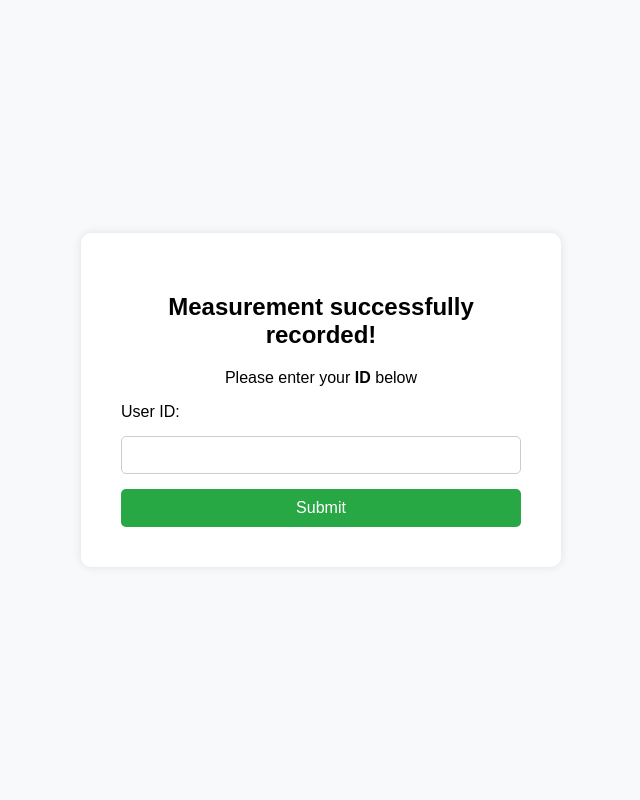
After one commit to Infonioknight/Uniform-Measurements, a Flask app: page /entry_submission in a window 1280 px wide. The commit adds this page. Shown: the whole page, without its empty margins (319-959 px from the left). Run offline with Flask 3, Linux system fonts and the light colour scheme.

Commit message:
ID and submission

```diff
--- a/app.py
+++ b/app.py
@@ -85,14 +85,14 @@ def check_landmarks_visibility(landmarks, mode):
         if visible_counter == 10:
             if mode == 1:
                 if not all_visible_once_logged:
-                    shoulder_distance = round((calculate_distance(session['landmark_coords']['Right Shoulder'], session['landmark_coords']['Left Shoulder']) * 1.33) * session['scaling_factor'], 2)
-                    hip_distance = round((calculate_distance(session['landmark_coords']['Right Hip'], session['landmark_coords']['Left Hip']) * 3.7) * session['scaling_factor'], 2)
-                    torso_height = round((calculate_distance(session['landmark_coords']['Right Shoulder'], session['landmark_coords']['Right Hip']) * 0.95) * session['scaling_factor'], 2)
-                    leg_height = round((calculate_distance(session['landmark_coords']['Right Hip'], session['landmark_coords']['Right Foot']) * 1.2) * session['scaling_factor'], 2)
-                    thigh_radius = round((calculate_distance(session['landmark_coords']['Right Hip'], session['landmark_coords']['Left Hip']) * 2) * session['scaling_factor'], 2)
+                    session['shoulder_distance'] = round((calculate_distance(session['landmark_coords']['Right Shoulder'], session['landmark_coords']['Left Shoulder']) * 1.33) * session['scaling_factor'], 2)
+                    session['hip_distance'] = round((calculate_distance(session['landmark_coords']['Right Hip'], session['landmark_coords']['Left Hip']) * 3.7) * session['scaling_factor'], 2)
+                    session['torso_height'] = round((calculate_distance(session['landmark_coords']['Right Shoulder'], session['landmark_coords']['Right Hip']) * 0.95) * session['scaling_factor'], 2)
+                    session['leg_height'] = round((calculate_distance(session['landmark_coords']['Right Hip'], session['landmark_coords']['Right Foot']) * 1.2) * session['scaling_factor'], 2)
+                    session['thigh_radius'] = round((calculate_distance(session['landmark_coords']['Right Hip'], session['landmark_coords']['Left Hip']) * 2) * session['scaling_factor'], 2)
 
                     all_visible_once_logged = True
-                    log_to_google_sheets([shoulder_distance, hip_distance, torso_height, leg_height, thigh_radius])
+                    # log_to_google_sheets([shoulder_distance, hip_distance, torso_height, leg_height, thigh_radius])
                 background_color = '#00ff00'
 
             elif mode == 0:
@@ -190,13 +190,11 @@ def get_circle_coords():
 
 @app.route('/video_feed') # Display route
 def index():
+    reset_variables()
     return render_template('index.html')
 
 @app.route('/process_frame', methods=['POST']) # Regular feed processing
 def process_frame():
-    if 'initializer' not in session:
-        reset_variables()
-        session['initializer'] = 1
     try:
         if 'frame' not in request.files:
             return jsonify({"success": False, "error": "No frame provided"}), 400
@@ -211,5 +209,17 @@ def process_frame():
     except Exception as e:
         return jsonify({"success": False, "error": str(e)}), 500
 
+@app.route('/entry_submission')
+def entry_submission_page():
+    return render_template('submissionPage.html')
+
+@app.route('/reading_submission', methods=['POST'])
+def reading_submission():
+    data = request.json
+    user_id = data.get('id')
+
+    log_to_google_sheets([user_id, session['shoulder_distance'], session['hip_distance'], session['torso_height'], session['leg_height'], session['thigh_radius']])
+    return jsonify({"success": True}), 200
+
 if __name__ == '__main__':
     app.run(debug=True, threaded=True)
--- /dev/null
+++ b/static/css/submissionStyles.css
@@ -0,0 +1,56 @@
+/* Global body styling */
+body {
+    font-family: Arial, sans-serif;
+    background-color: #f8f9fa; /* Soft white background */
+    margin: 0;
+    padding: 0;
+    display: flex;
+    justify-content: center;
+    align-items: center;
+    height: 100vh; /* Full viewport height */
+}
+
+/* Container styling */
+.record-container {
+    background-color: #ffffff; /* White for contrast */
+    padding: 40px;
+    border-radius: 10px;
+    box-shadow: 0 0 10px rgba(0, 0, 0, 0.1); /* Soft shadow for depth */
+    max-width: 400px; /* Limit the width of the container */
+    width: 100%; /* Full width up to max */
+    text-align: center; /* Center text inside container */
+}
+
+/* Form styling */
+.id-entry-form {
+    display: flex;
+    flex-direction: column; /* Stack elements vertically */
+    gap: 15px; /* Space between form elements */
+}
+
+.id-entry-form label {
+    font-size: 16px; /* Label font size */
+    text-align: left; /* Align text to the left */
+}
+
+.id-entry-form input {
+    padding: 10px; /* Input padding */
+    border-radius: 5px; /* Rounded corners */
+    border: 1px solid #ccc; /* Light border */
+    font-size: 14px; /* Input font size */
+}
+
+/* Button styling */
+.id-entry-form button {
+    padding: 10px; /* Button padding */
+    background-color: #28a745; /* Soft green */
+    color: white; /* White text */
+    border: none; /* No border */
+    border-radius: 5px; /* Rounded corners */
+    cursor: pointer; /* Pointer on hover */
+    font-size: 16px; /* Button font size */
+}
+
+.id-entry-form button:hover {
+    background-color: #218838; /* Darker green on hover */
+}
--- /dev/null
+++ b/static/js/submissionScript.js
@@ -0,0 +1,26 @@
+document.getElementById('id-entry-form').addEventListener('submit', function(event) {
+    event.preventDefault(); // Prevent the default form submission
+
+    const userId = document.getElementById('user_id').value;
+
+    // Send the ID to the backend
+    fetch('/reading_submission', {
+        method: 'POST',
+        headers: {
+            'Content-Type': 'application/json'
+        },
+        body: JSON.stringify({ id: userId })
+    })
+    .then(response => {
+        if (response.ok) {
+            // Redirect to the video feed page
+            window.location.href = '/video_feed'; // Change this to your video feed route
+        } else {
+            alert('Failed to submit ID. Please try again.');
+        }
+    })
+    .catch(err => {
+        console.error('Error submitting ID:', err);
+        alert('An error occurred while submitting your ID.');
+    });
+});
--- a/templates/index.html
+++ b/templates/index.html
@@ -12,7 +12,7 @@
             <video id="video" width="640" height="480" autoplay></video>
         </div>
 
-        <div class="instructions"></div>
+        <div class="instructions">
             <h2>Instructions</h2>
             <p style="text-align: center;">
                 To use, ensure <strong>SHOULDERS</strong>, <strong>HIP</strong>, <strong>ELBOWS</strong>, <strong>HANDS</strong>, AND <strong>FEET</strong> are visible in the camera frame.
--- /dev/null
+++ b/templates/submissionPage.html
@@ -0,0 +1,21 @@
+<!DOCTYPE html>
+<html lang="en">
+<head>
+    <meta charset="UTF-8">
+    <meta name="viewport" content="width=device-width, initial-scale=1.0">
+    <title>Uniform Measurement App</title>
+    <link rel="stylesheet" type="text/css" href="{{ url_for('static', filename='css/submissionStyles.css') }}">
+    <script src="{{ url_for('static', filename='js/submissionScript.js') }}" defer></script>
+</head>
+<body>
+    <div class="record-container">
+        <h2>Measurement successfully recorded!</h2>
+        <p> Please enter your <b>ID</b> below</p>
+        <form id="id-entry-form" class="id-entry-form">
+            <label for="user_id">User ID:</label>
+            <input type="text" id="user_id" name="user_id" required>
+            <button type="submit">Submit</button>
+        </form>
+    </div>
+</body>
+</html>
```
Also changed, not shown: static/js/script.js (+7 -0 lines).
